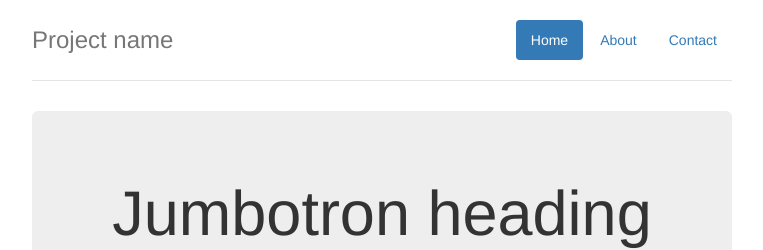
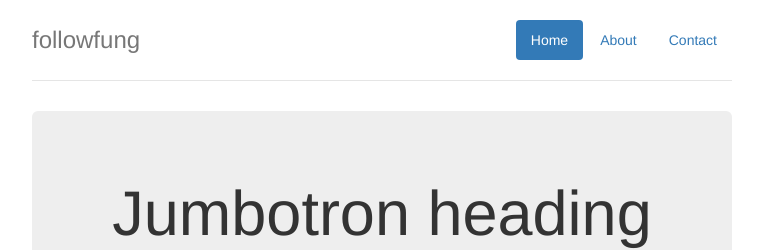
Before and after one commit to followfung/followfung.github.io, a Jekyll site: the page built from index.html, in a window 1280 px wide. Shown: the top 250 px of the page, without its empty margins (258-1021 px from the left). Built offline with Jekyll 4.4.1, drawn with Linux system fonts in a browser that asks for light colours.

Commit message:
use variable for heading

```diff
--- a/_includes/header.html
+++ b/_includes/header.html
@@ -6,5 +6,6 @@
       <li role="presentation"><a href="#">Contact</a></li>
     </ul>
   </nav>
-  <h3 class="text-muted">Project name</h3>
+
+  <h3 class="text-muted">{% if page.title %}{{ page.title | escape }}{% else %}{{ site.title | escape }}{% endif %}</h3>
 </div>
```
